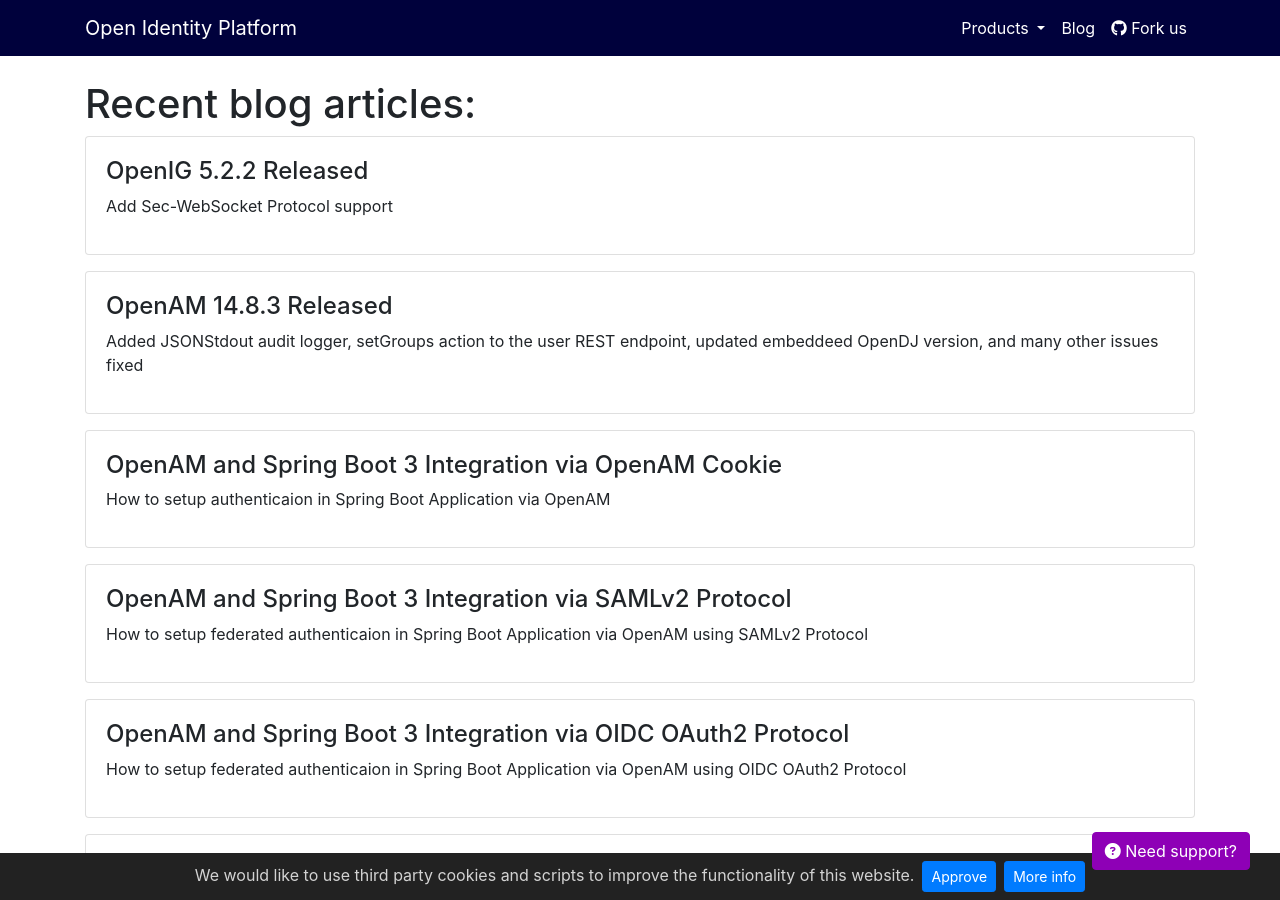
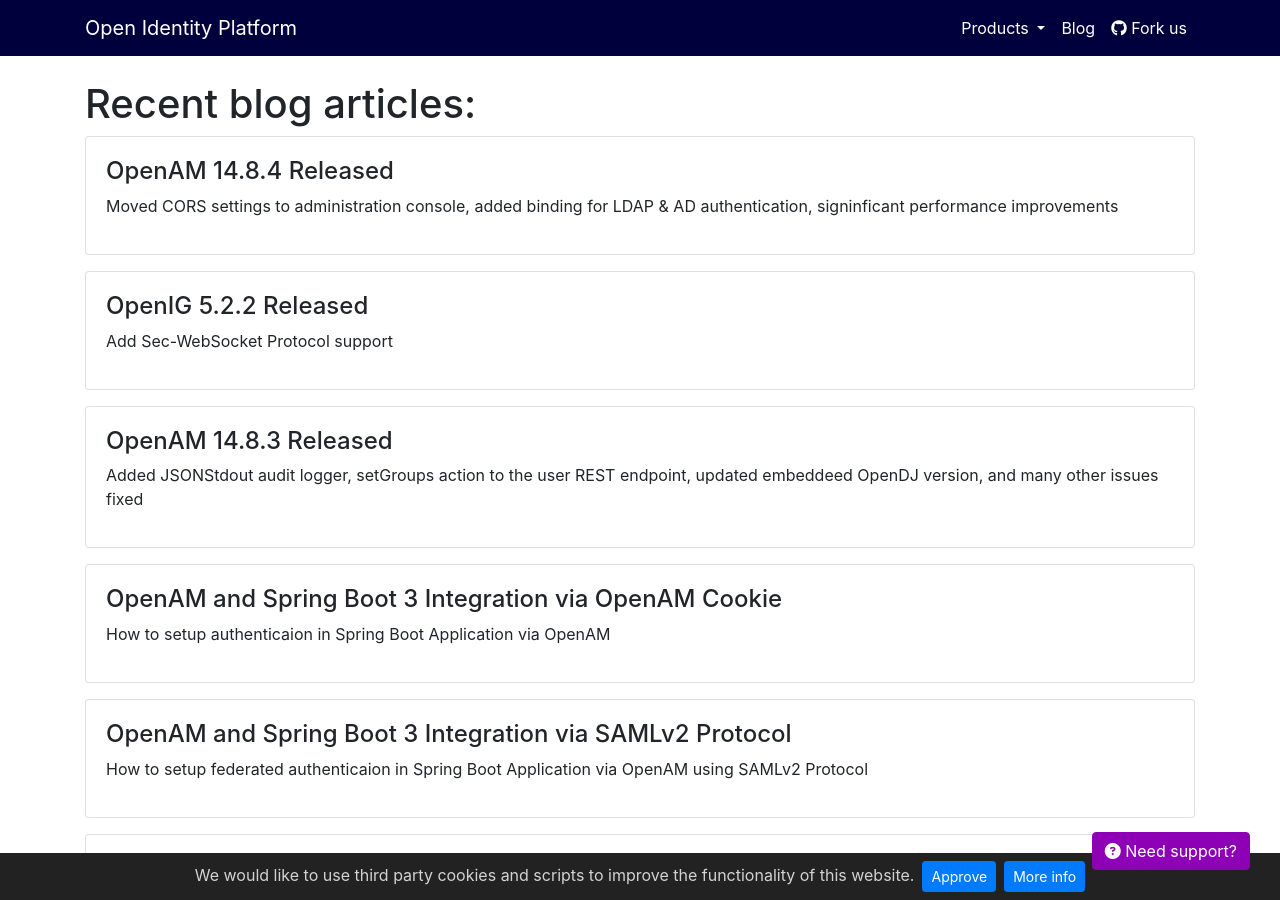
Before and after one commit to OpenIdentityPlatform/OpenIdentityPlatform.org, a Jekyll site: the page built from blog/index.html, in a window 1280 px wide and 900 px high. Built offline with Jekyll 4.4.1, drawn with Linux system fonts in a browser that asks for light colours.

Commit message:
OpenAM 14.8.4 Released (#158)

```diff
--- a/_data/blogposts.yml
+++ b/_data/blogposts.yml
@@ -1,3 +1,8 @@
+-
+  title: 'OpenAM 14.8.4 Released'
+  link: '/blog/openam-14-8-4-released'
+  description: 'Moved CORS settings to administration console, added binding for LDAP & AD authentication, signinficant performance improvements'
+
 -
   title: 'OpenIG 5.2.2 Released'
   link: '/blog/openig-5-2-2-released'
--- /dev/null
+++ b/blog/openam-14-8-4-released.md
@@ -0,0 +1,26 @@
+---
+layout: home
+landing-title: "OpenAM 14.8.4 Released"
+landing-title2: "OpenAM 14.8.4 Released"
+description: Open Identity Platform Community just released OpenAM v14.8.4
+keywords: 'OpenAM, Access Management, Authentication, SSO, Single Sign On, Open Identity Platform, Release, CORS, Performance'
+imageurl: 'openam-og.png'
+---
+# OpenAM 14.8.4 Released
+[Download](https://github.com/OpenIdentityPlatform/OpenAM/releases/tag/14.8.4)
+
+## What's new
+* Properties reading improved performance
+* Improved performance for user datastore
+* Added system property to disable cross-site monitoring in a cluster
+* Fixed user lockout duration multiplication
+* Added binding for LDAP & AD authentication
+* CORS settings configuration moved from web.xml to administration console
+
+[All changes](https://github.com/OpenIdentityPlatform/OpenAM/compare/14.8.3...14.8.4)
+
+## Thanks for the contributions
+
+<i id="vharseko"><i>1. <a href="https://github.com/vharseko" target="_blank">vharseko</a></i>
+
+<i id="maximthomas"><i>2. <a href="https://github.com/maximthomas" target="_blank">Maxim Thomas</a></i>
```
